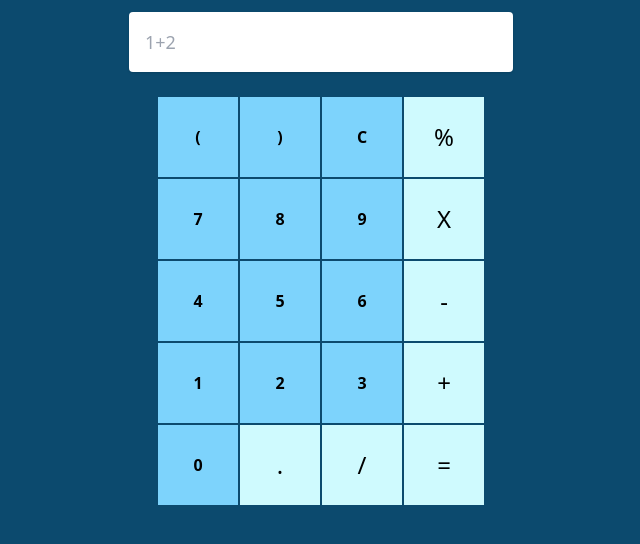
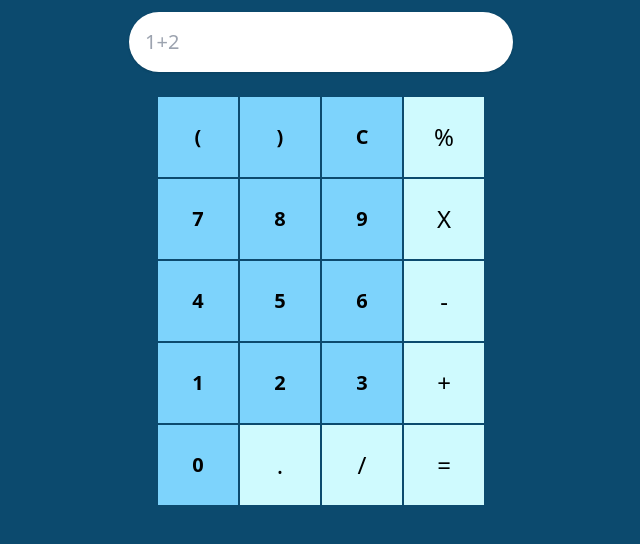
Before and after one commit to kartikpavan/calculator, a plain HTML site: page index.html in a window 1280 px wide. Shown: the part 92-636 px from the top of the page, without its empty margins (319-959 px from the left). Drawn offline with nearby package versions, Linux system fonts and the light colour scheme.

Commit message:
ui changes

```diff
--- a/index.html
+++ b/index.html
@@ -14,65 +14,65 @@
   <div class="max-w-sm mx-auto mt-8 ">
 
     <span
-      class=" text-5xl ml-10 font-semibold italic text-center text-gray-900 before:block before:absolute before:-inset-1 before:-skew-y-3 before:bg-sky-500 relative inline-block">
+      class=" text-5xl ml-10  font-semibold italic text-center text-gray-900 before:block before:absolute before:-inset-1 before:-skew-y-3 before:bg-sky-500 relative inline-block">
       <span class="relative text-white ">CALCULATOR</span>
     </span>
 
-    <input type="text" placeholder="1+2" name="output" id="screen"
-      class=" px-4 py-4 my-6 placeholder-blueGray-300 text-blueGray-600 relative bg-white bg-white rounded text-lg border-0 shadow outline-none focus:outline-none focus:ring w-full" />
+    <input type="text" placeholder="1+2" name="output" id="screen" disabled
+      class=" px-4 py-4 my-6 placeholder-blueGray-300 text-blueGray-600 relative bg-white bg-white rounded-full text-xl border-0 shadow outline-none focus:outline-none focus:ring w-full" />
 
     <table class="mx-auto ">
       <tr>
         <td><button
-            class="h-20 w-20 bg-sky-300 font-bold hover:bg-sky-900 hover:text-white hover:border hover:rounded-lg ">(</button>
+            class="h-20 w-20 bg-sky-300  text-xl font-semibold hover:bg-sky-900 hover:text-white hover:border hover:rounded-lg ">(</button>
         </td>
         <td><button
-            class="h-20 w-20 bg-sky-300 font-bold hover:bg-sky-900 hover:text-white hover:border  hover:rounded-lg ">)</button>
+            class="h-20 w-20 bg-sky-300  text-xl font-semibold hover:bg-sky-900 hover:text-white hover:border  hover:rounded-lg ">)</button>
         </td>
         <td><button
-            class="h-20 w-20 bg-sky-300 font-bold hover:bg-sky-900 hover:text-white hover:border  hover:rounded-lg ">C</button>
+            class="h-20 w-20 bg-sky-300  text-xl font-semibold hover:bg-sky-900 hover:text-white hover:border  hover:rounded-lg ">C</button>
         </td>
         <td><button class="h-20 w-20 bg-cyan-100 text-2xl hover:text-4xl hover:text-sky-900">%</button></td>
       </tr>
       <tr>
         <td><button
-            class="h-20 w-20 bg-sky-300 font-bold hover:bg-sky-900 hover:text-white hover:border  hover:rounded-lg ">7</button>
+            class="h-20 w-20 bg-sky-300  text-xl font-semibold hover:bg-sky-900 hover:text-white hover:border  hover:rounded-lg ">7</button>
         </td>
         <td><button
-            class="h-20 w-20 bg-sky-300 font-bold hover:bg-sky-900 hover:text-white hover:border  hover:rounded-lg ">8</button>
+            class="h-20 w-20 bg-sky-300  text-xl font-semibold hover:bg-sky-900 hover:text-white hover:border  hover:rounded-lg ">8</button>
         </td>
         <td><button
-            class="h-20 w-20 bg-sky-300 font-bold hover:bg-sky-900 hover:text-white hover:border  hover:rounded-lg ">9</button>
+            class="h-20 w-20 bg-sky-300  text-xl font-semibold hover:bg-sky-900 hover:text-white hover:border  hover:rounded-lg ">9</button>
         </td>
         <td><button class="h-20 w-20 bg-cyan-100 text-2xl hover:text-4xl hover:text-sky-900 ">X</button></td>
       </tr>
       <tr>
         <td><button
-            class="h-20 w-20 bg-sky-300 font-bold hover:bg-sky-900 hover:text-white hover:border  hover:rounded-lg ">4</button>
+            class="h-20 w-20 bg-sky-300  text-xl font-semibold hover:bg-sky-900 hover:text-white hover:border  hover:rounded-lg ">4</button>
         </td>
         <td><button
-            class="h-20 w-20 bg-sky-300 font-bold hover:bg-sky-900 hover:text-white hover:border  hover:rounded-lg ">5</button>
+            class="h-20 w-20 bg-sky-300  text-xl font-semibold hover:bg-sky-900 hover:text-white hover:border  hover:rounded-lg ">5</button>
         </td>
         <td><button
-            class="h-20 w-20 bg-sky-300 font-bold hover:bg-sky-900 hover:text-white hover:border  hover:rounded-lg ">6</button>
+            class="h-20 w-20 bg-sky-300 text-xl font-semibold hover:bg-sky-900 hover:text-white hover:border  hover:rounded-lg ">6</button>
         </td>
         <td><button class="h-20 w-20 bg-cyan-100 text-2xl  hover:text-4xl hover:text-sky-900">-</button></td>
       </tr>
       <tr>
         <td><button
-            class="h-20 w-20 bg-sky-300 font-bold hover:bg-sky-900 hover:text-white hover:border  hover:rounded-lg ">1</button>
+            class="h-20 w-20 bg-sky-300  text-xl font-semibold hover:bg-sky-900 hover:text-white hover:border  hover:rounded-lg ">1</button>
         </td>
         <td><button
-            class="h-20 w-20 bg-sky-300 font-bold hover:bg-sky-900 hover:text-white hover:border  hover:rounded-lg ">2</button>
+            class="h-20 w-20 bg-sky-300  text-xl font-semibold hover:bg-sky-900 hover:text-white hover:border  hover:rounded-lg ">2</button>
         </td>
         <td><button
-            class="h-20 w-20 bg-sky-300 font-bold hover:bg-sky-900 hover:text-white hover:border  hover:rounded-lg ">3</button>
+            class="h-20 w-20 bg-sky-300  text-xl font-semibold hover:bg-sky-900 hover:text-white hover:border  hover:rounded-lg ">3</button>
         </td>
         <td><button class="h-20 w-20 bg-cyan-100 text-2xl hover:text-4xl hover:text-sky-900">+</button></td>
       </tr>
       <tr>
         <td><button
-            class="h-20 w-20 bg-sky-300 font-bold hover:bg-sky-900 hover:text-white hover:border  hover:rounded-lg ">0</button>
+            class="h-20 w-20 bg-sky-300  text-xl font-semibold hover:bg-sky-900 hover:text-white hover:border  hover:rounded-lg ">0</button>
         </td>
         <td><button class="h-20 w-20 bg-cyan-100 text-2xl hover:text-4xl hover:text-sky-900">.</button></td>
         <td><button class="h-20 w-20 bg-cyan-100 text-2xl hover:text-4xl hover:text-sky-900">/</button></td>
@@ -81,6 +81,7 @@
     </table>
   </div>
 
+  <script src="index.js"></script>
 </body>
 
 </html>
```
